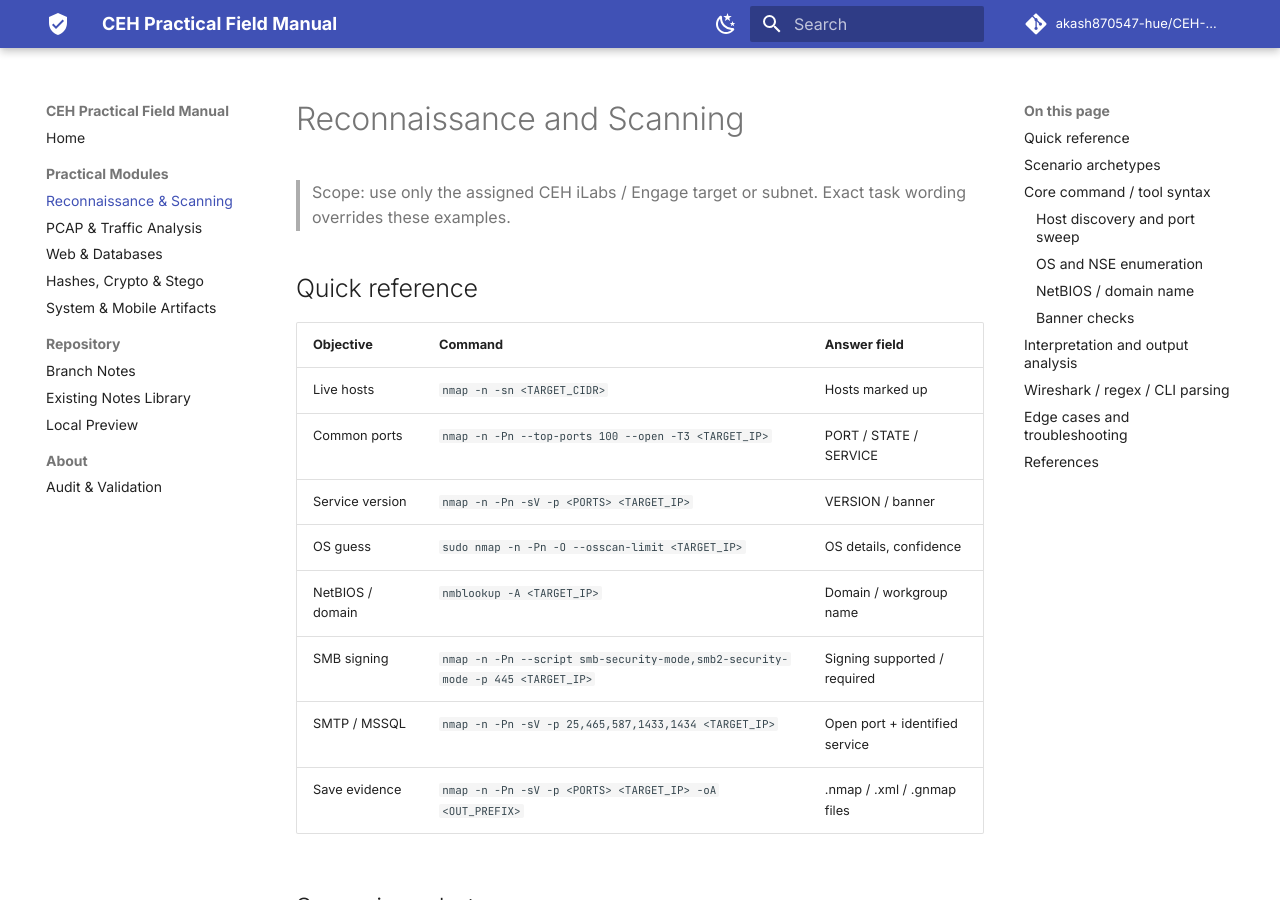
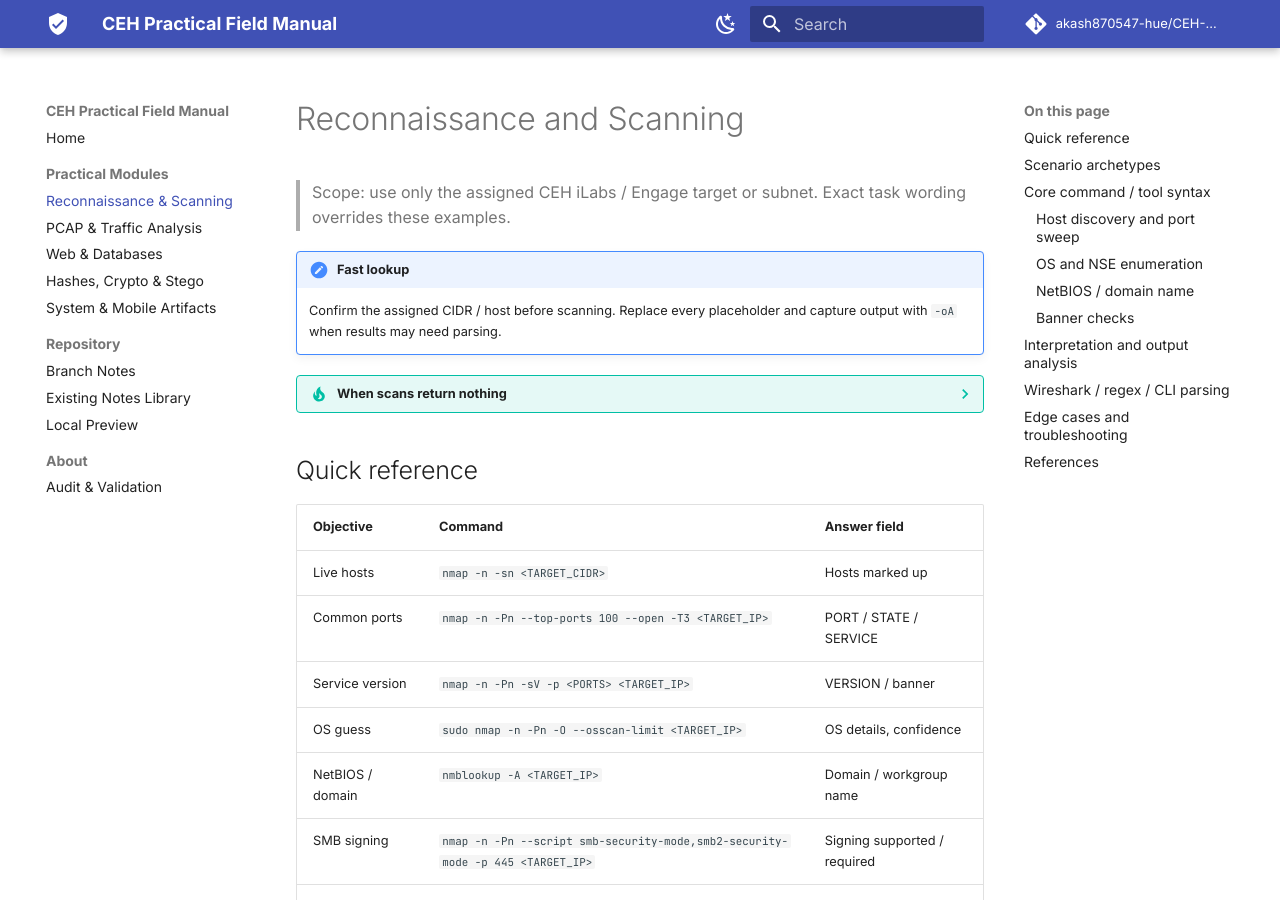
Before and after one commit to akash870547-hue/CEH-Notes, an MkDocs documentation site: the page built from docs/01-recon-scanning.md, in a window 1280 px wide and 900 px high. Built offline with MkDocs 1.6.1 and Material for MkDocs 9.7.7, drawn with Linux system fonts in a browser that asks for light colours; comment, search, counter and statistics services are not loaded; some of the changed text lies outside the part shown.

Commit message:
Add Material callouts and platform-specific recon tabs

````diff
--- a/docs/01-recon-scanning.md
+++ b/docs/01-recon-scanning.md
@@ -1,6 +1,12 @@
 # Reconnaissance and Scanning
 
 > Scope: use only the assigned CEH iLabs / Engage target or subnet. Exact task wording overrides these examples.
+
+!!! note "Fast lookup"
+    Confirm the assigned CIDR / host before scanning. Replace every placeholder and capture output with `-oA` when results may need parsing.
+
+??? tip "When scans return nothing"
+    Verify the lab route and target address. Use `-Pn` only for a specifically assigned host when discovery probes are blocked; keep ports narrow.
 
 ## Quick reference
 
@@ -112,6 +118,21 @@ curl -sS -D - -o /dev/null <TARGET_URL>
 | OS unclear | Use service banners and task evidence; do not invent a precise build. |
 | Connection refused | Verify address/port; service may be stopped or bound to another interface. |
 
+=== "Linux / macOS"
+    ```bash
+    ip -brief address
+    ip route
+    command -v nmap nmblookup nbtscan
+    nmap -n -sn <TARGET_CIDR>
+    ```
+
+=== "Windows PowerShell"
+    ```powershell
+    Get-NetIPConfiguration
+    Test-NetConnection -ComputerName <TARGET_IP> -Port 445
+    Get-Command nmap -ErrorAction SilentlyContinue
+    ```
+
 ## References
 
 - [Nmap scanning reference](https://nmap.org/book/man-port-scanning-techniques.html)
````
